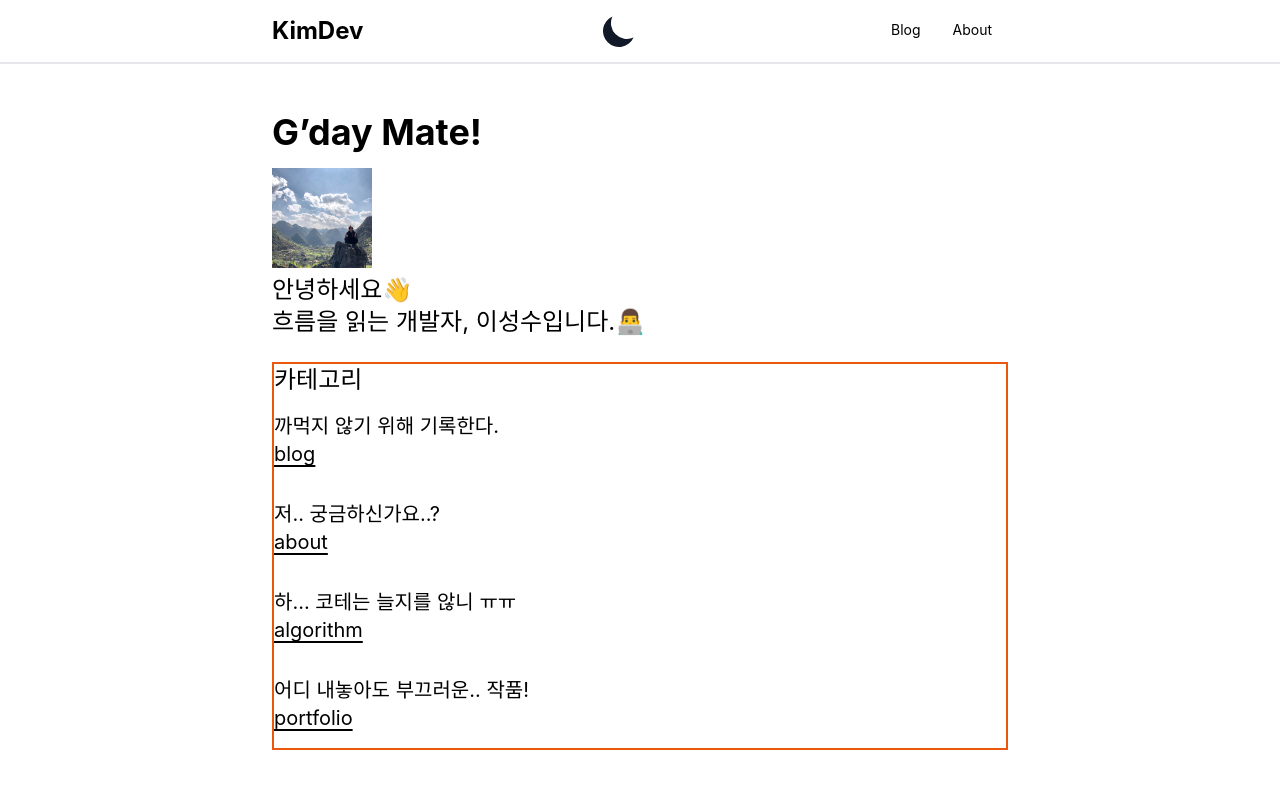
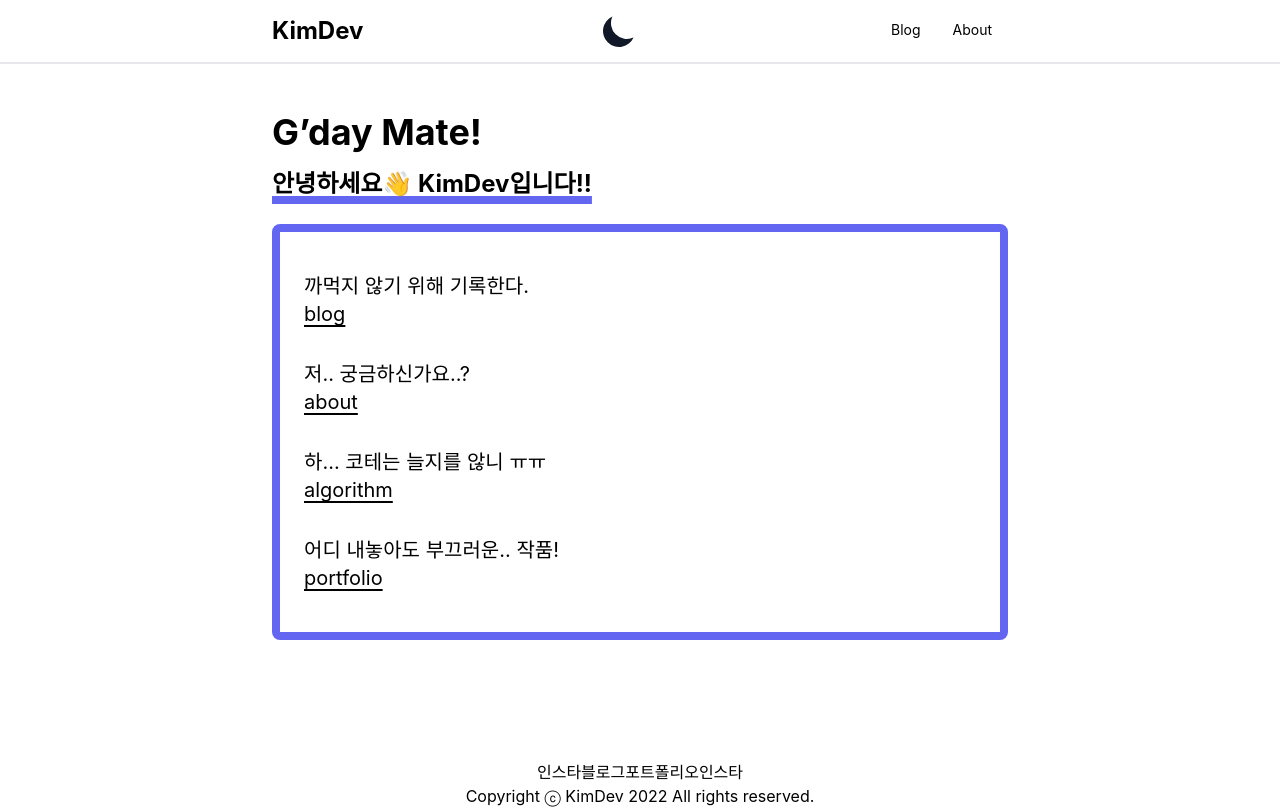
Before and after one commit to seongsoo96/blog, a Next.js app: page / in a window 1280 px wide. Shown: the top 809 px of the page. Built offline with nearby package versions, Linux system fonts and the light colour scheme.

Commit message:
feat: add .tw-dark in globals.css

```diff
--- a/pages/_document.tsx
+++ b/pages/_document.tsx
@@ -21,7 +21,7 @@ class MyDocument extends Document {
 						rel="stylesheet"
 					/>
 				</Head>
-				<body>
+				<body className="tw-dark">
 					<Main />
 					<NextScript />
 				</body>
--- a/pages/index.tsx
+++ b/pages/index.tsx
@@ -44,20 +44,20 @@ const Home = ({
 			</Head>
 			<div className="category-header">
 				<h1 className="category-title">G&rsquo;day Mate!</h1>
-				<Image
+				{/* <Image
 					src={profileImg}
 					alt="profile"
 					width={100}
 					height={100}
-				/>
-				<p className="category-description text-2xl">
-					안녕하세요&#128075;
-					<br />
-					흐름을 읽는 개발자, 이성수입니다.👨‍💻
+				/> */}
+				<p className="category-description text-2xl font-bold underline underline-offset-4 decoration-8 decoration-indigo-500">
+					안녕하세요&#128075; KimDev입니다!!
+					{/* <br /> */}
+					{/* 흐름을 읽는 개발자, 이성수입니다.👨‍💻 */}
 				</p>
 				<br />
-				<div className="border-2 border-orange-600">
-					<h1>카테고리</h1>
+				<div className="border-8 border-indigo-500 rounded-lg p-6">
+					{/* <h1>카테고리</h1> */}
 					<ul>
 						{category.map((c) => (
 							<li key={c.name} className="text-xl">
--- a/styles/globals.css
+++ b/styles/globals.css
@@ -40,6 +40,9 @@ a {
 	.category-desc {
 		@apply text-gray-500 text-sm md:text-base;
 	}
+	.tw-dark {
+		@apply dark:bg-slate-900 dark:text-slate-400;
+	}
 }
 
 @layer components {
```
